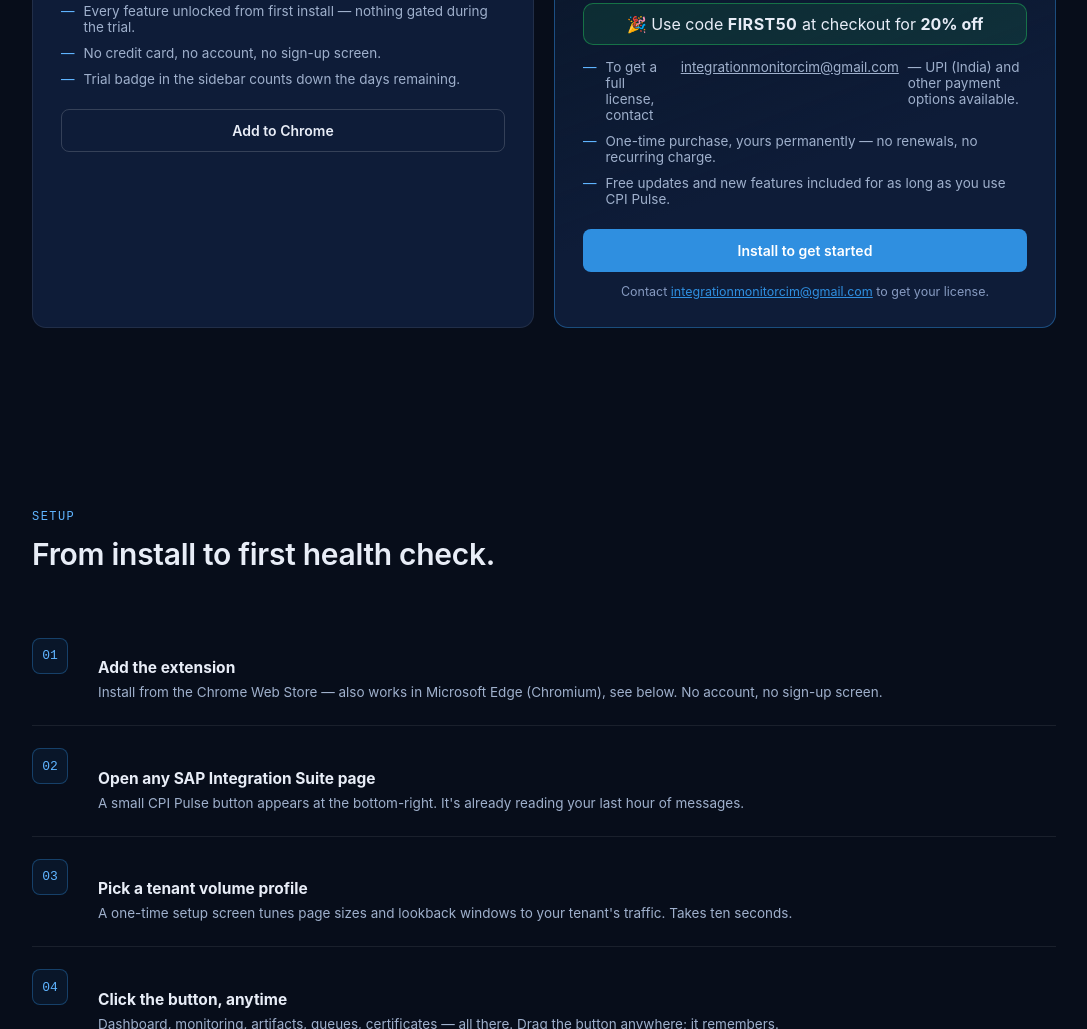
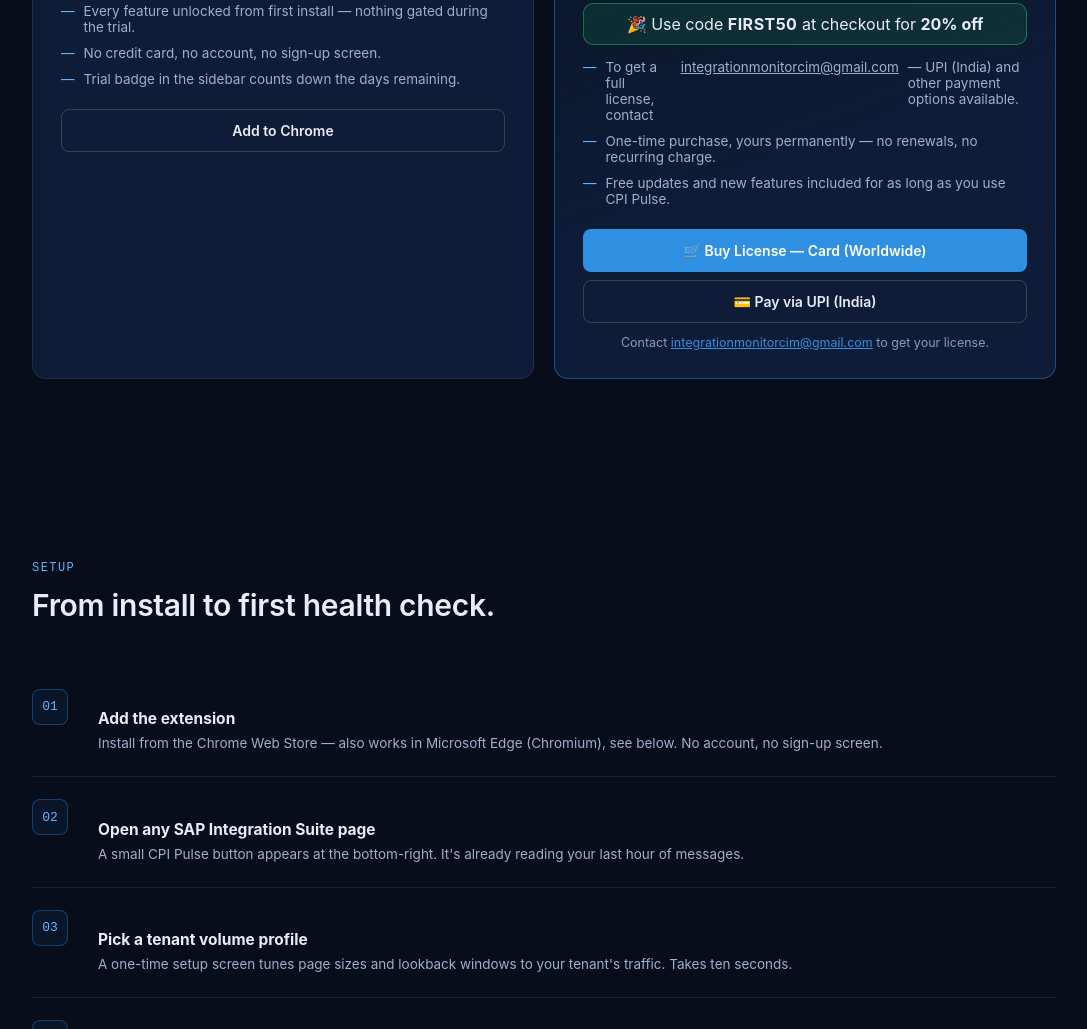
Before and after one commit to CPIMonitoring/CIM-Monitoring-help, a plain HTML site: page index.html in a window 1280 px wide. Shown: the part 6593-7622 px from the top of the page, without its empty margins (96-1183 px from the left). Drawn offline with Linux system fonts and the light colour scheme.

Commit message:
Add files via upload

```diff
--- a/index.html
+++ b/index.html
@@ -388,7 +388,8 @@
           <li>Free updates and new features included for as long as you use CPI Pulse.</li>
         </ul>
         <div style="margin-top:22px;">
-          <a class="btn btn-primary" href="#install" style="width:100%; justify-content:center;">Install to get started</a>
+          <a class="btn btn-primary" href="https://cimintegrationmonitor.lemonsqueezy.com/checkout/buy/e1a68aaf-f627-4d3c-8f9a-c45cb9c6a127" target="_blank" style="width:100%; justify-content:center; margin-bottom:8px;">🛒 Buy License — Card (Worldwide)</a>
+          <a class="btn btn-ghost" href="https://cpimonitoring.github.io/CPI_Pulse_UPI_Payment_India/" target="_blank" style="width:100%; justify-content:center;">💳 Pay via UPI (India)</a>
         </div>
         <div class="price-sub" style="margin:12px 0 0; text-align:center;">Contact <a href="mailto:integrationmonitorcim@gmail.com" style="color:var(--blue);">integrationmonitorcim@gmail.com</a> to get your license.</div>
       </div>
```
